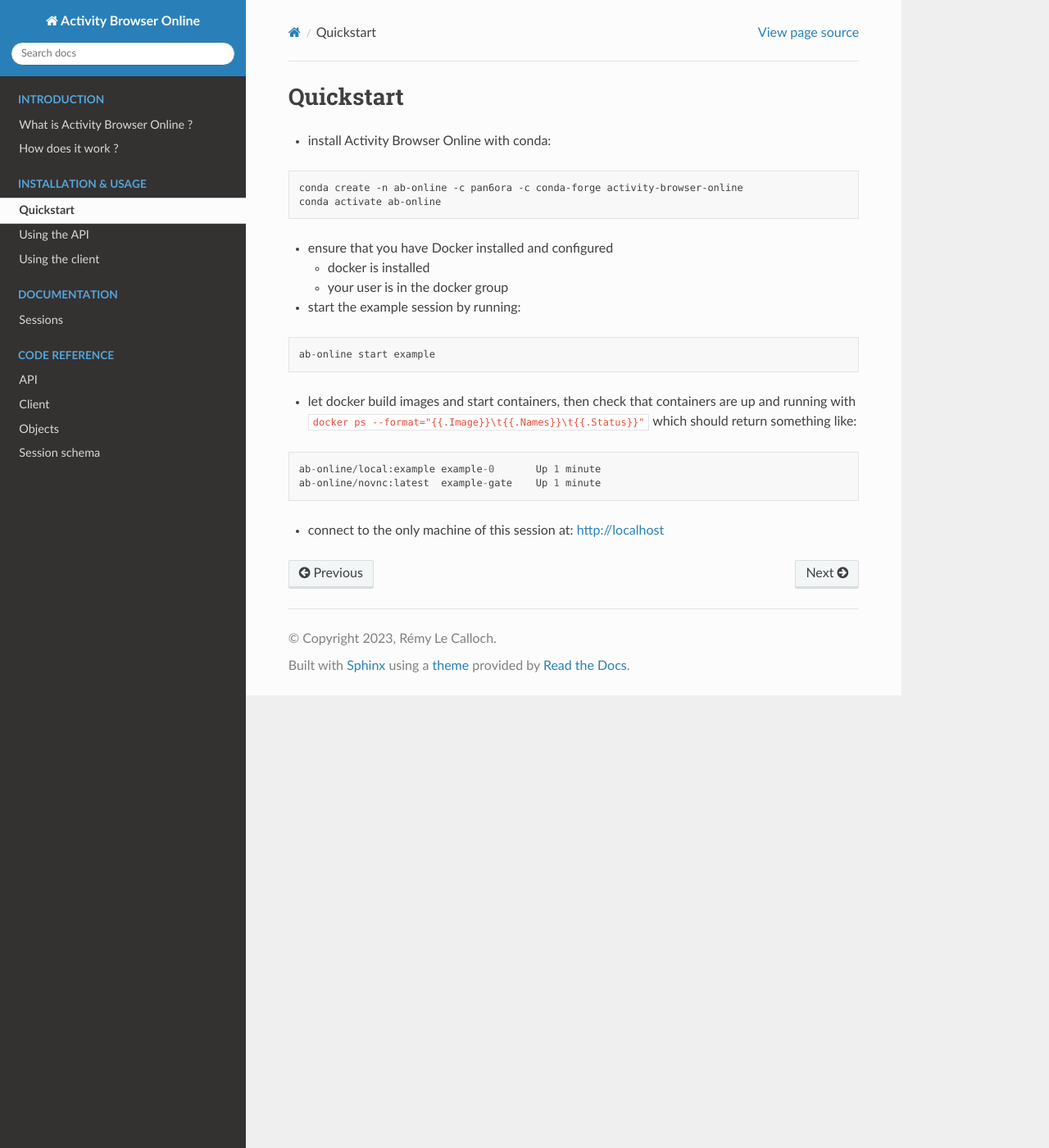
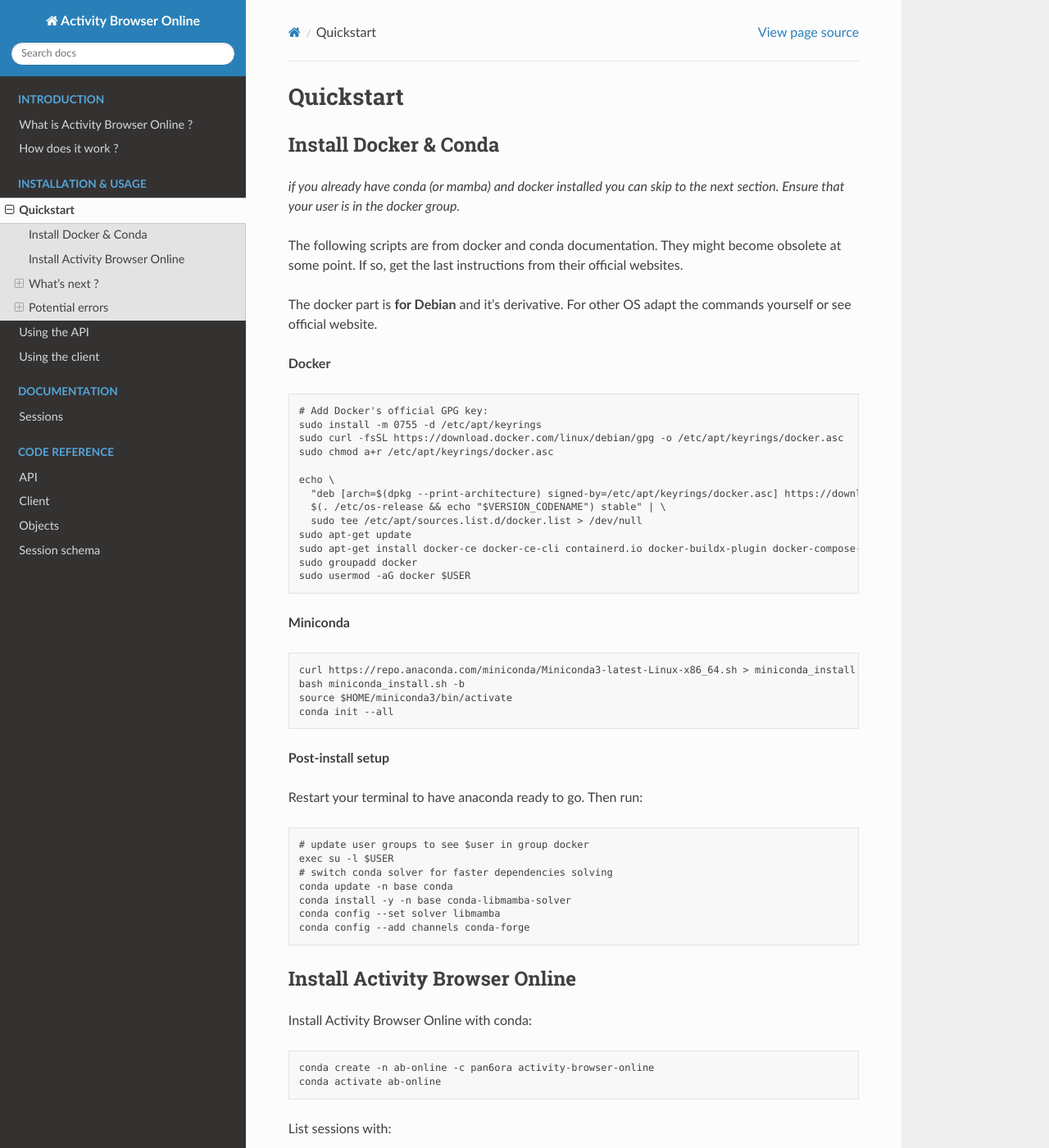
Before and after one commit to Pan6ora/activity-browser-online, a Sphinx documentation site: the page built from docs/source/usage/quickstart.md, in a window 1280 px wide and 1400 px high. Shown: the whole window at 82% size. Built offline with Sphinx 7.4.7 and the Read the Docs theme 2.0.0, drawn with Linux system fonts in a browser that asks for light colours; some of the changed text lies outside the part shown.

Commit message:
Add: improve doc

````diff
--- a/docs/source/usage/quickstart.md
+++ b/docs/source/usage/quickstart.md
@@ -1,26 +1,165 @@
 # Quickstart
 
-- install Activity Browser Online with conda:
+## Install Docker & Conda
+
+_if you already have conda (or mamba) and docker installed you can skip to the next section. Ensure that your user is in the docker group._
+
+The following scripts are from docker and conda documentation. They might become obsolete at some point. If so, get the last instructions from their official websites.
+
+The docker part is **for Debian** and it's derivative. For other OS adapt the commands yourself or see official website.
+
+**Docker**
+
+```
+# Add Docker's official GPG key:
+sudo install -m 0755 -d /etc/apt/keyrings
+sudo curl -fsSL https://download.docker.com/linux/debian/gpg -o /etc/apt/keyrings/docker.asc
+sudo chmod a+r /etc/apt/keyrings/docker.asc
+
+echo \
+  "deb [arch=$(dpkg --print-architecture) signed-by=/etc/apt/keyrings/docker.asc] https://download.docker.com/linux/debian \
+  $(. /etc/os-release && echo "$VERSION_CODENAME") stable" | \
+  sudo tee /etc/apt/sources.list.d/docker.list > /dev/null
+sudo apt-get update
+sudo apt-get install docker-ce docker-ce-cli containerd.io docker-buildx-plugin docker-compose-plugin -y -y
+sudo groupadd docker
+sudo usermod -aG docker $USER
+```
+
+**Miniconda**
+
+```
+curl https://repo.anaconda.com/miniconda/Miniconda3-latest-Linux-x86_64.sh > miniconda_install.sh
+bash miniconda_install.sh -b
+source $HOME/miniconda3/bin/activate
+conda init --all
+```
+
+**Post-install setup**
+
+Restart your terminal to have anaconda ready to go. Then run:
+
+```
+# update user groups to see $user in group docker
+exec su -l $USER
+# switch conda solver for faster dependencies solving
+conda update -n base conda
+conda install -y -n base conda-libmamba-solver
+conda config --set solver libmamba
+conda config --add channels conda-forge
+```
+
+## Install Activity Browser Online
+
+Install Activity Browser Online with conda:
 
 ```bash
-conda create -n ab-online -c pan6ora -c conda-forge activity-browser-online
+conda create -n ab-online -c pan6ora activity-browser-online
 conda activate ab-online
 ```
 
-- ensure that you have Docker installed and configured
-    - docker is installed
-    - your user is in the docker group
-- start the example session by running:
+List sessions with:
+
+```
+ab-online list
+```
+
+Start the "example" session by running:
 
 ```
 ab-online start example
 ```
 
-- let docker build images and start containers, then check that containers are up and running with `docker ps --format="{{.Image}}\t{{.Names}}\t{{.Status}}"` which should return something like:
+Let docker build images and start containers. This will take some time giving AB Online has to build all necessary images. Next start will be much faster.
+
+When it is done, you can check that containers are up and running with `docker ps --format="{{.Image}}\t{{.Names}}\t{{.Status}}"` which should return something like:
 
 ```
 ab-online/local:example	example-0       Up 1 minute
 ab-online/novnc:latest	example-gate    Up 1 minute
 ```
 
-- connect to the only machine of this session at: [http://localhost](http://localhost)
+Open the home page at: [http://ab-online.localhost](http://ab-online.localhost)
+
+_Nb: don't worry about your browser warning, it is because the server runs on localhost and thus cannot have a valid certificate. You might later configure a real domain name to open it outside._
+
+Choose the only available session, then connect using **session name as login** and default password:
+
+- login: **example**
+- password: **example**
+
+After logging in, choose the only machine of the session. A new page should open containing a working Activity Browser in your web browser !
+
+When you are finished playing with it, shut down the session with:
+
+```
+ab-online stop example
+```
+
+## What's next ?
+
+### Read the doc
+
+There are multiple ways to use Activity Browser Online such as:
+
+- using the terminal client with the `ab-online` command
+- using the web api from another computer or language
+- as a python library into another project
+
+### Discover Activity Browser Online Admin Panel
+
+A [basic web panel](https://github.com/Pan6ora/ab-online-admin) has also been developed to help administrators managing AB Online.
+
+It uses AB Online API as a python library and launch a Flask server providing a simple web interface to interact with AB Online.
+
+To use it simply add the package to your conda environment and launch it:
+
+```
+conda install -n ab-online -c pan6ora ab-online-admin
+ab-online-admin
+```
+
+### Dig into the code
+
+This project is not completely documented. If you wan't to take it further you will ultimately need to dig into the code.
+
+Fortunately it is not that big. Keep it mind that it's only goal is to:
+
+- manage a set of .json files containing an Activity Browser configuration description
+- manage a set of .bw2package databases to put into these configurations
+- create Docker images containing well configured Activity Browser sessions and a vnc server
+- launch multiple images behind a Cadddy proxy using docker networks
+
+### Contact me
+
+If you are interested into working with this project (or even contributing to it !) you can contact me by:
+
+- opening an issue or merge request on [Github](https://github.com/Pan6ora/activity-browser-online)
+- sending me an email at [remy@lecalloch.net](mailto:remy@lecalloch.net)
+
+_Nb: from July 2024 I will no longer work on this project professionally. Nevertheless I am still motivated to help people working with it. Don't hesitate to contact me, but don't worry if it take some time for me to answer._
+
+## Potential errors
+
+### unstable network connection
+
+If you are having a bad network connection the build might fail because conda is unable to fetch packages for too long.
+
+If so you only need to rebuild having a better connection.
+
+### "no space left on device" in a Virtual Machine
+
+If you run this in a virtual machine, AB-Online might fail saying "no space left on device".
+
+It is likely that you have a separate logical disk for the /var folder which is too small. Docker generates huge file during images creation (can be more than 5Go !).
+
+Run `df -h` to check it.
+To increase it's size you can try something like :
+
+```
+sudo lvdisplay
+sudo lvresize <LV path> -L +5g
+sudo resize2fs <LV path>
+```
+
+Search on the internet for other ways to do it.
````
Also changed, not shown: README.md (+4 -0 lines), docs/source/index.md (+4 -3 lines), docs/source/intro/how.md (+2 -1 lines), 2 other files.
